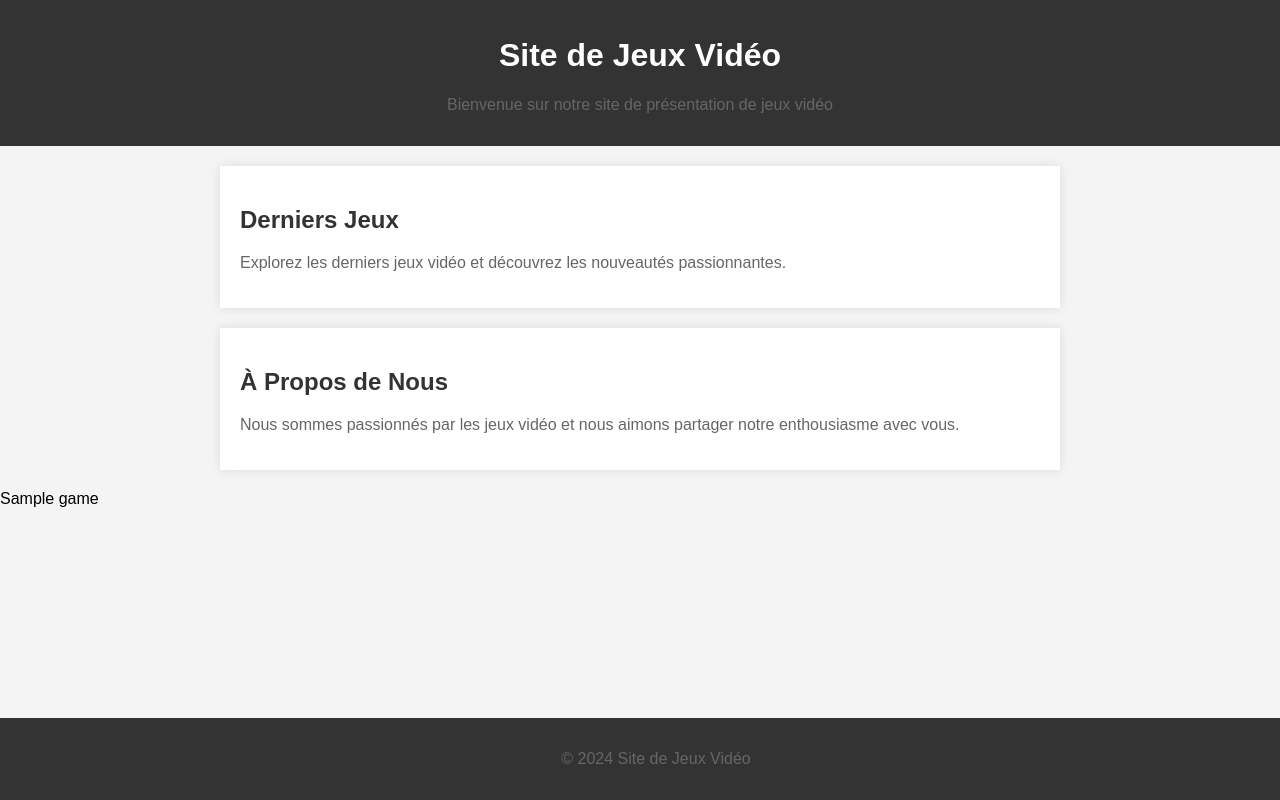
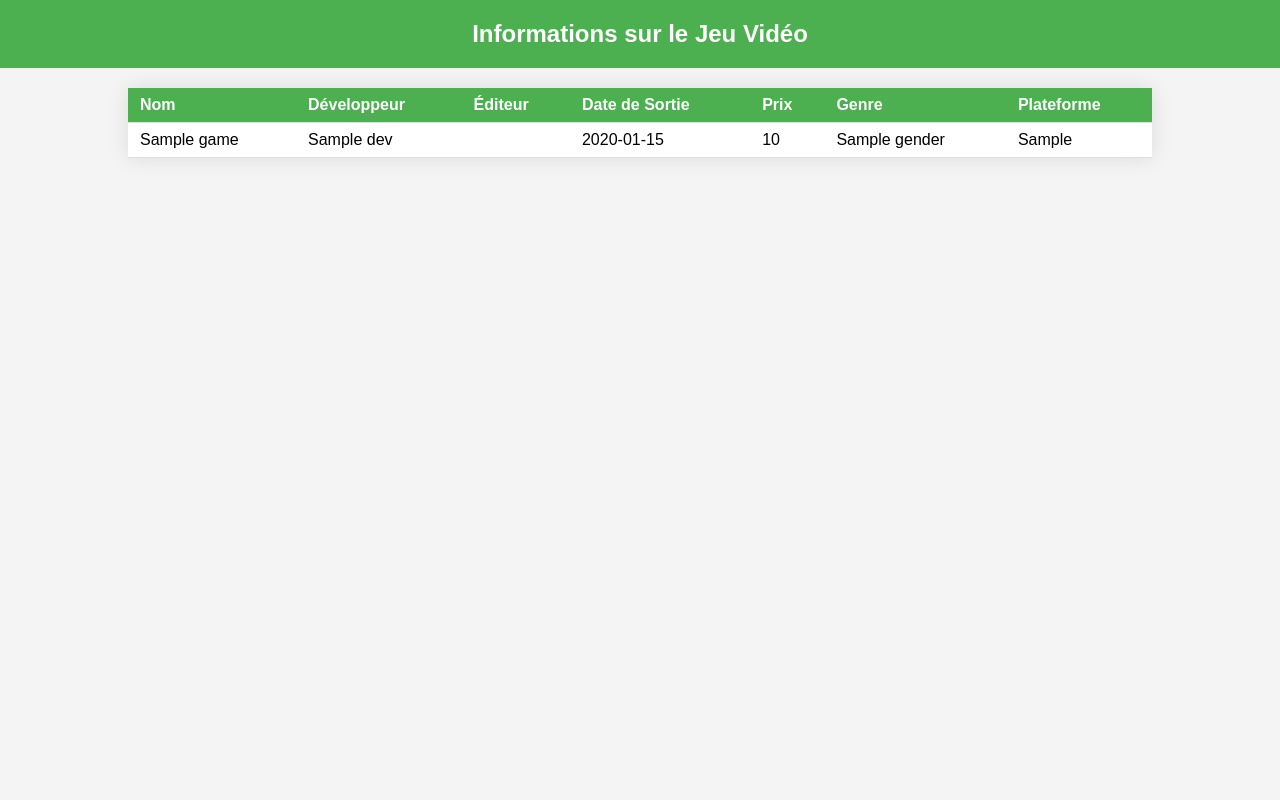
Before and after one commit to chenalkillian/SymfonyProjectGRP1Nice, a Symfony app: template templates/games/index.html.twig in a window 1280 px wide. Run offline with Twig, Linux system fonts and the light colour scheme; the template is opened without the code that fills it: most values are stand-ins (such as "Sample title", 1, 10 or a date in 2020); some libraries are stand-ins or nearby versions.

Commit message:
InfoPage

```diff
--- a/templates/games/index.html.twig
+++ b/templates/games/index.html.twig
@@ -3,7 +3,7 @@
 <head>
     <meta charset="UTF-8">
     <meta name="viewport" content="width=device-width, initial-scale=1.0">
-    <title>Site de Jeux Vidéo</title>
+    <title>Informations sur le Jeu Vidéo</title>
     <style>
         body {
             font-family: Arial, sans-serif;
@@ -12,74 +12,69 @@
             background-color: #f4f4f4;
         }
 
-        header {
-            background-color: #333;
+        h2 {
+            text-align: center;
+            padding: 20px;
+            background-color: #4CAF50;
             color: white;
-            padding: 1em;
-            text-align: center;
+            margin: 0;
         }
 
-        section {
-            max-width: 800px;
-            margin: 20px auto;
-            padding: 20px;
+        table {
+            font-family: Arial, sans-serif;
+            border-collapse: collapse;
+            width: 80%; /* Réduire la largeur du tableau */
+            box-shadow: 0 0 20px rgba(0, 0, 0, 0.1);
+            margin: 20px auto; /* Centrer le tableau */
             background-color: #fff;
-            box-shadow: 0 0 10px rgba(0, 0, 0, 0.1);
         }
 
-        h2 {
-            color: #333;
+        table th, table td {
+            padding: 8px 12px; /* Réduire le padding des cellules */
+            text-align: left;
+            border-bottom: 1px solid #ddd;
         }
 
-        p {
-            color: #666;
+        table th {
+            background-color: #4CAF50;
+            color: white;
         }
 
-        footer {
-            background-color: #333;
-            color: white;
-            text-align: center;
-            padding: 1em;
-            position: fixed;
-            bottom: 0;
-            width: 100%;
+        table tbody tr:hover {
+            background-color: #f5f5f5;
         }
     </style>
 </head>
 <body>
 
-<header>
-    <h1>Site de Jeux Vidéo</h1>
-    <p>Bienvenue sur notre site de présentation de jeux vidéo</p>
-</header>
+<h2>Informations sur le Jeu Vidéo</h2>
 
-<section>
-    <h2>Derniers Jeux</h2>
-    <p>Explorez les derniers jeux vidéo et découvrez les nouveautés passionnantes.</p>
-    <!-- Ajoutez ici des sections, des images ou des liens vers les derniers jeux -->
-</section>
+<table>
+    <thead>
+    <tr>
+        <th>Nom</th>
+        <th>Développeur</th>
+        <th>Éditeur</th>
+        <th>Date de Sortie</th>
+        <th>Prix</th>
+        <th>Genre</th>
+        <th>Plateforme</th>
+    </tr>
+    </thead>
+    <tbody>
+    {% for game in Game %}
+        <tr>
+            <td>{{ game.name }}</td>
+            <td>{{ game.dev }}</td>
+            <td>{{ game.editor }}</td>
+            <td>{{ game.releasedate }}</td>
+            <td>{{ game.price }}</td>
+            <td>{{ game.gender }}</td>
+            <td>{{ game.PlatformGame }}</td>
+        </tr>
+    {% endfor %}
+    </tbody>
+</table>
 
-<section>
-    <h2>À Propos de Nous</h2>
-    <p>Nous sommes passionnés par les jeux vidéo et nous aimons partager notre enthousiasme avec vous.</p>
-    <!-- Ajoutez ici des informations supplémentaires sur votre site -->
-</section>
-
-<footer>
-    <p>&copy; 2024 Site de Jeux Vidéo</p>
-</footer>
-
-
-
-{% for game in Game %}
-    <tr>
-        <form action="#" >
-            <td>{{ game.name }} </td>
-
-
-
-        </form>
-    </tr>
-{% endfor %}
 </body>
 </html>
```
